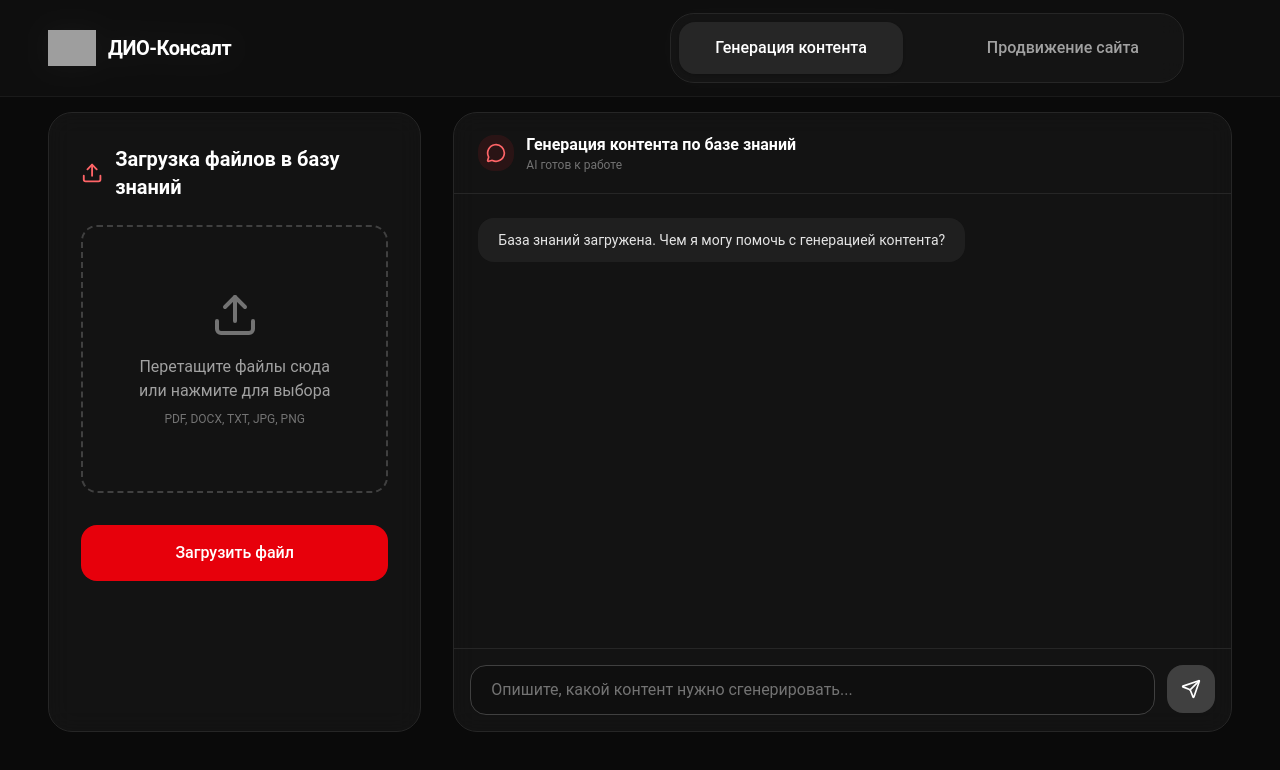
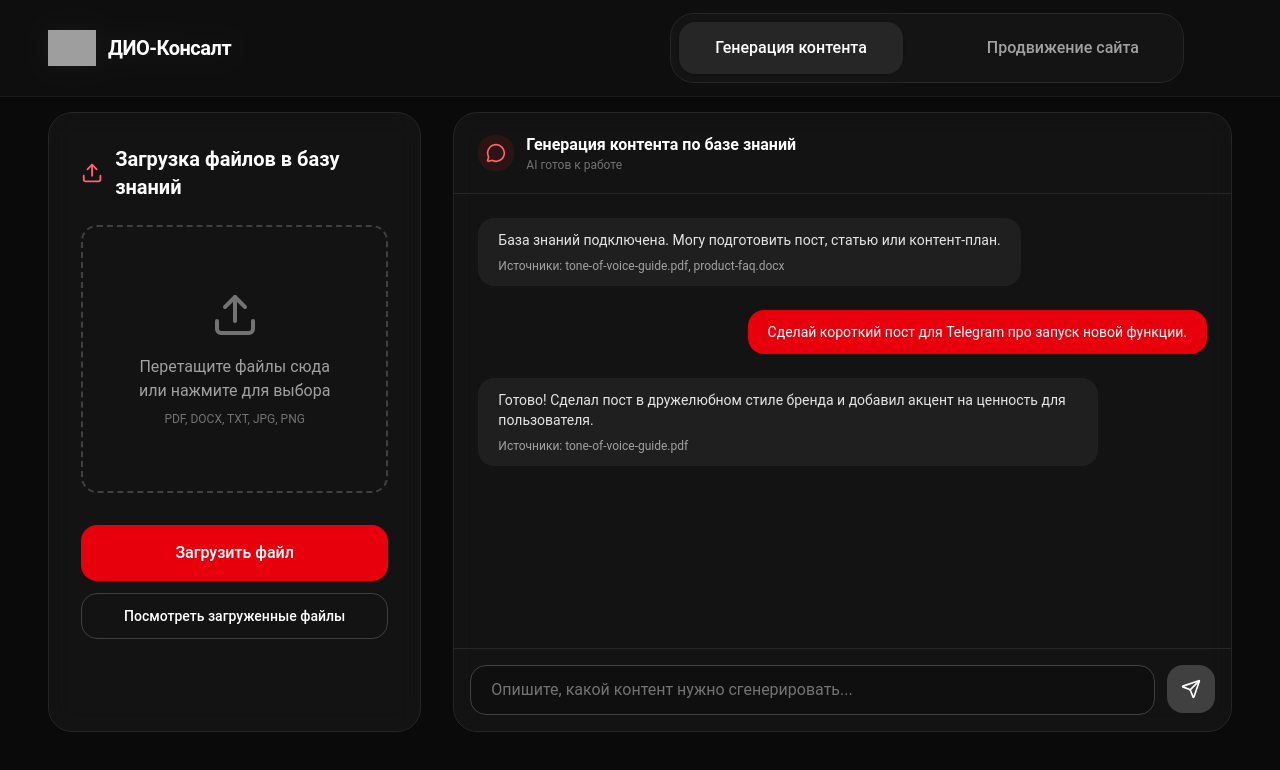
Before and after one commit to AndrewMedvedev/dio-seo-web, a React (Vite) app: page /generate/content in a window 1280 px wide. Shown: the top 770 px of the page. Built offline with nearby package versions, Linux system fonts and the light colour scheme; grey boxes are pictures that could not be loaded.

Commit message:
Созадл историю загруженных файлов для генерации текста

```diff
--- a/src/components/generateContent.jsx
+++ b/src/components/generateContent.jsx
@@ -2,27 +2,88 @@ import { useState } from "react";
 import { Upload, FileText, X, MessageCircle, Send } from "lucide-react";
 import Header from "./layout/Header";
 
+const MOCK_UPLOADED_HISTORY = [
+  {
+    id: "kb-1",
+    name: "tone-of-voice-guide.pdf",
+    sizeKb: 284,
+    uploadedAt: "24.03.2026 12:10",
+  },
+  {
+    id: "kb-2",
+    name: "product-faq.docx",
+    sizeKb: 96,
+    uploadedAt: "25.03.2026 09:42",
+  },
+  {
+    id: "kb-3",
+    name: "target-audience-notes.txt",
+    sizeKb: 18,
+    uploadedAt: "25.03.2026 20:05",
+  },
+];
+
+const MOCK_CHAT_MESSAGES = [
+  {
+    id: 1,
+    type: "ai",
+    text: "База знаний подключена. Могу подготовить пост, статью или контент-план.",
+    sources: ["tone-of-voice-guide.pdf", "product-faq.docx"],
+  },
+  {
+    id: 2,
+    type: "user",
+    text: "Сделай короткий пост для Telegram про запуск новой функции.",
+  },
+  {
+    id: 3,
+    type: "ai",
+    text: "Готово! Сделал пост в дружелюбном стиле бренда и добавил акцент на ценность для пользователя.",
+    sources: ["tone-of-voice-guide.pdf"],
+  },
+];
+
+const MOCK_AI_REPLIES = [
+  "Собрал черновик на основе базы знаний. Могу сделать более формальный или более продающий вариант.",
+  "Подготовил текст с учетом FAQ и позиционирования продукта. Если нужно, добавлю CTA.",
+  "Сгенерировал вариант контента и сохранил тональность бренда. Готов адаптировать под нужный канал.",
+];
+
 export default function ContentGenerationPage() {
   const [files, setFiles] = useState([]);
-  const [messages, setMessages] = useState([
-    {
-      id: 1,
-      type: "ai",
-      text: "База знаний загружена. Чем я могу помочь с генерацией контента?",
-    },
-  ]);
+  const [historyFiles, setHistoryFiles] = useState(MOCK_UPLOADED_HISTORY);
+  const [messages, setMessages] = useState(MOCK_CHAT_MESSAGES);
   const [inputMessage, setInputMessage] = useState("");
   const [isUploading, setIsUploading] = useState(false);
+  const [isHistoryOpen, setIsHistoryOpen] = useState(false);
 
   // Загрузка файлов
   const handleFileUpload = (e) => {
     const selectedFiles = Array.from(e.target.files);
+    if (!selectedFiles.length) return;
     setIsUploading(true);
 
     // Имитация загрузки
     setTimeout(() => {
+      const now = new Date();
+      const uploadedAt = now.toLocaleString("ru-RU", {
+        day: "2-digit",
+        month: "2-digit",
+        year: "numeric",
+        hour: "2-digit",
+        minute: "2-digit",
+      });
+
+      const newFilesForHistory = selectedFiles.map((file, index) => ({
+        id: `${Date.now()}-${index}`,
+        name: file.name,
+        sizeKb: Number((file.size / 1024).toFixed(1)),
+        uploadedAt,
+      }));
       setFiles((prev) => [...prev, ...selectedFiles]);
+      setHistoryFiles((prev) => [...newFilesForHistory, ...prev]);
       setIsUploading(false);
+      setIsHistoryOpen(true);
     }, 800);
   };
 
@@ -45,10 +106,13 @@ export default function ContentGenerationPage() {
     setInputMessage("");
 
     setTimeout(() => {
+      const randomReply =
+      MOCK_AI_REPLIES[Math.floor(Math.random() * MOCK_AI_REPLIES.length)];
       const aiReply = {
         id: Date.now() + 1,
         type: "ai",
-        text: "Контент сгенерирован на основе загруженных файлов. Вот результат...",
+        text: randomReply,
+        sources: historyFiles.slice(0, 2).map((file) => file.name),
       };
       setMessages((prev) => [...prev, aiReply]);
     }, 900);
@@ -136,6 +200,43 @@ export default function ContentGenerationPage() {
               >
                 {isUploading ? "Загружаем..." : "Загрузить файл"}
               </button>
+
+              <button
+                onClick={() => setIsHistoryOpen((prev) => !prev)}
+                className="mt-3 w-full py-3 bg-[#131313] hover:bg-[#171717] border border-neutral-700 rounded-2xl text-sm font-medium transition-colors"
+              >
+                {isHistoryOpen
+                  ? "Скрыть загруженные файлы"
+                  : "Посмотреть загруженные файлы"}
+              </button>
+
+              <div
+                className={`transition-all duration-300 overflow-hidden ${
+                  isHistoryOpen ? "max-h-[340px] opacity-100 mt-4" : "max-h-0 opacity-0"
+                }`}
+              >
+                <div className="bg-[#0f0f0f] border border-neutral-800 rounded-2xl overflow-hidden">
+                  <div className="p-4 space-y-3 overflow-y-auto max-h-[320px] pr-2">
+                    {historyFiles.length === 0 ? (
+                      <p className="text-sm text-neutral-500">
+                        История пока пустая
+                      </p>
+                    ) : (
+                      historyFiles.map((file) => (
+                        <div
+                          key={file.id}
+                          className="border border-neutral-800 rounded-xl px-3 py-2"
+                        >
+                          <p className="text-sm truncate">{file.name}</p>
+                          <p className="text-xs text-neutral-500 mt-1">
+                            {file.sizeKb} KB • {file.uploadedAt}
+                          </p>
+                        </div>
+                      ))
+                    )}
+                  </div>
+                </div>
+              </div>
             </div>
           </div>
 
@@ -173,7 +274,12 @@ export default function ContentGenerationPage() {
                           : "bg-neutral-800/70 text-neutral-200"
                       }`}
                     >
-                      {msg.text}
+                      <p>{msg.text}</p>
+                      {msg.sources?.length > 0 && (
+                        <p className="text-xs text-neutral-400 mt-2">
+                          Источники: {msg.sources.join(", ")}
+                        </p>
+                      )}
                     </div>
                   </div>
                 ))}
```
